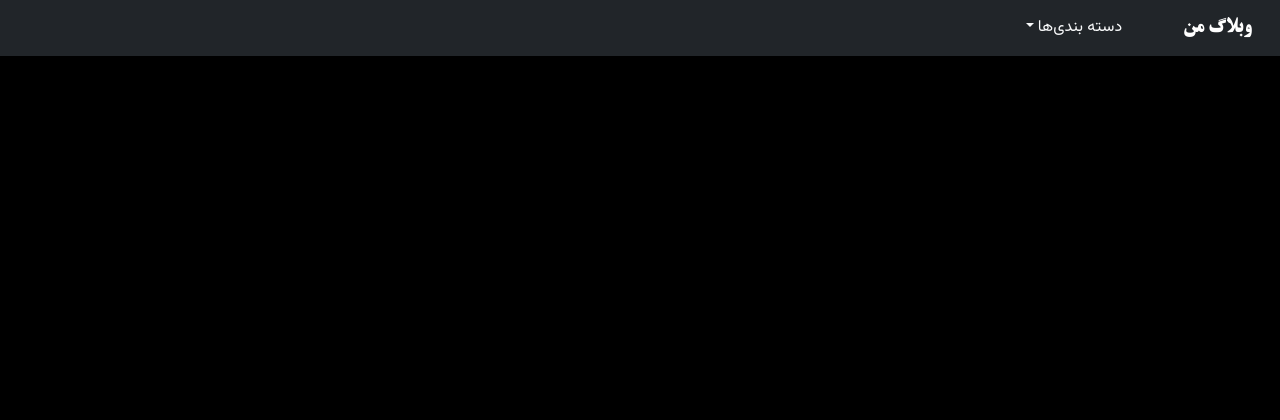
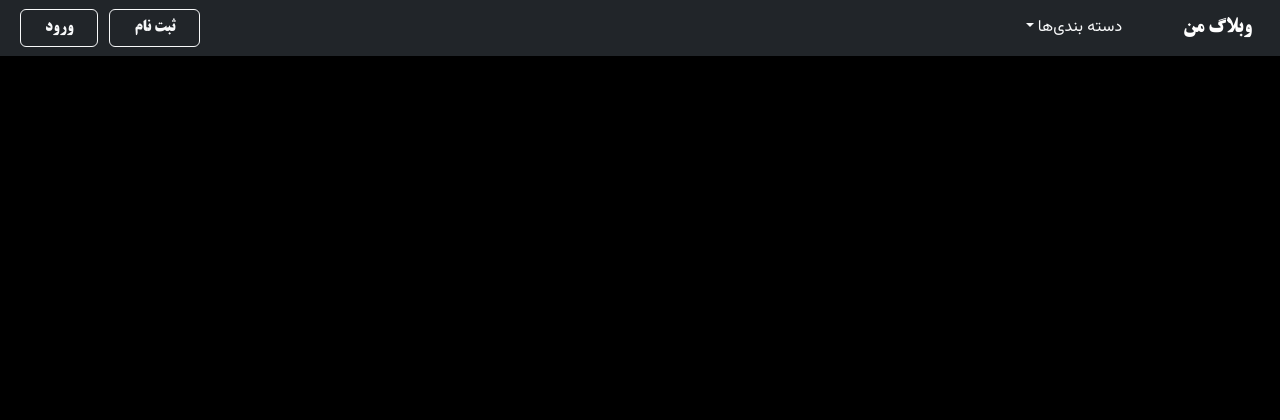
Before and after one commit to Behnaz81/Blog, a Django app: page / in a window 1280 px wide. Shown: the top 420 px of the page. Run offline with Django 5.2, Linux system fonts and the light colour scheme; data that the repository does not hold is empty.

Commit message:
login and register buttons were added to the header

```diff
--- a/templates/partials/_header.html
+++ b/templates/partials/_header.html
@@ -18,6 +18,11 @@
         </div>
         <!-- Dropdown -->
 
+        <div class="w-100 text-start">
+            <a href="{% url 'my_site:register' %}" type="button" class="btn btn-outline-light px-4">ثبت نام</a>
+            <a href="#" type="button" class="btn btn-outline-light px-4 mx-2">ورود</a>
+        </div>
+
     </nav>
     <!-- Navbar -->
 </header>
```
